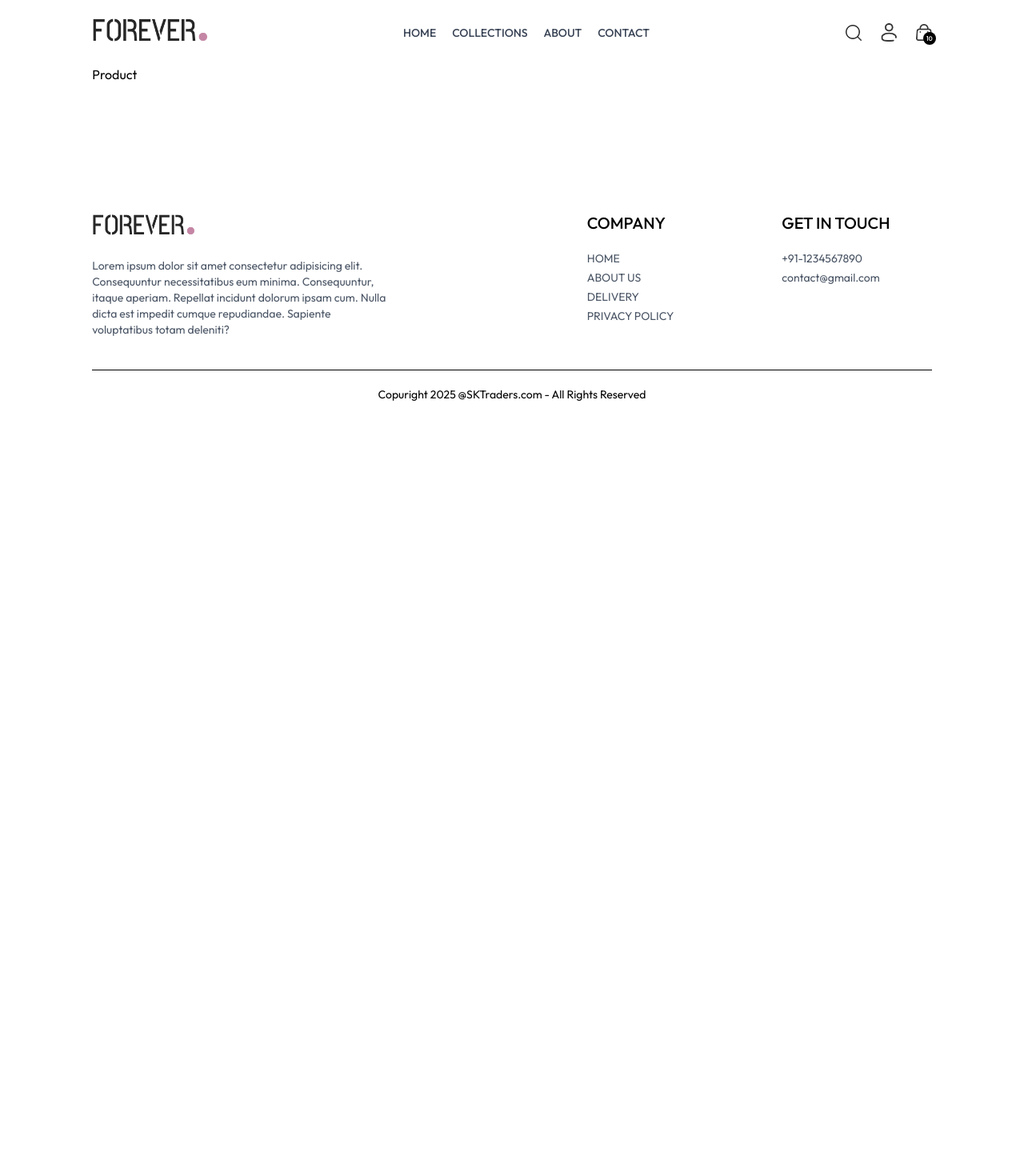
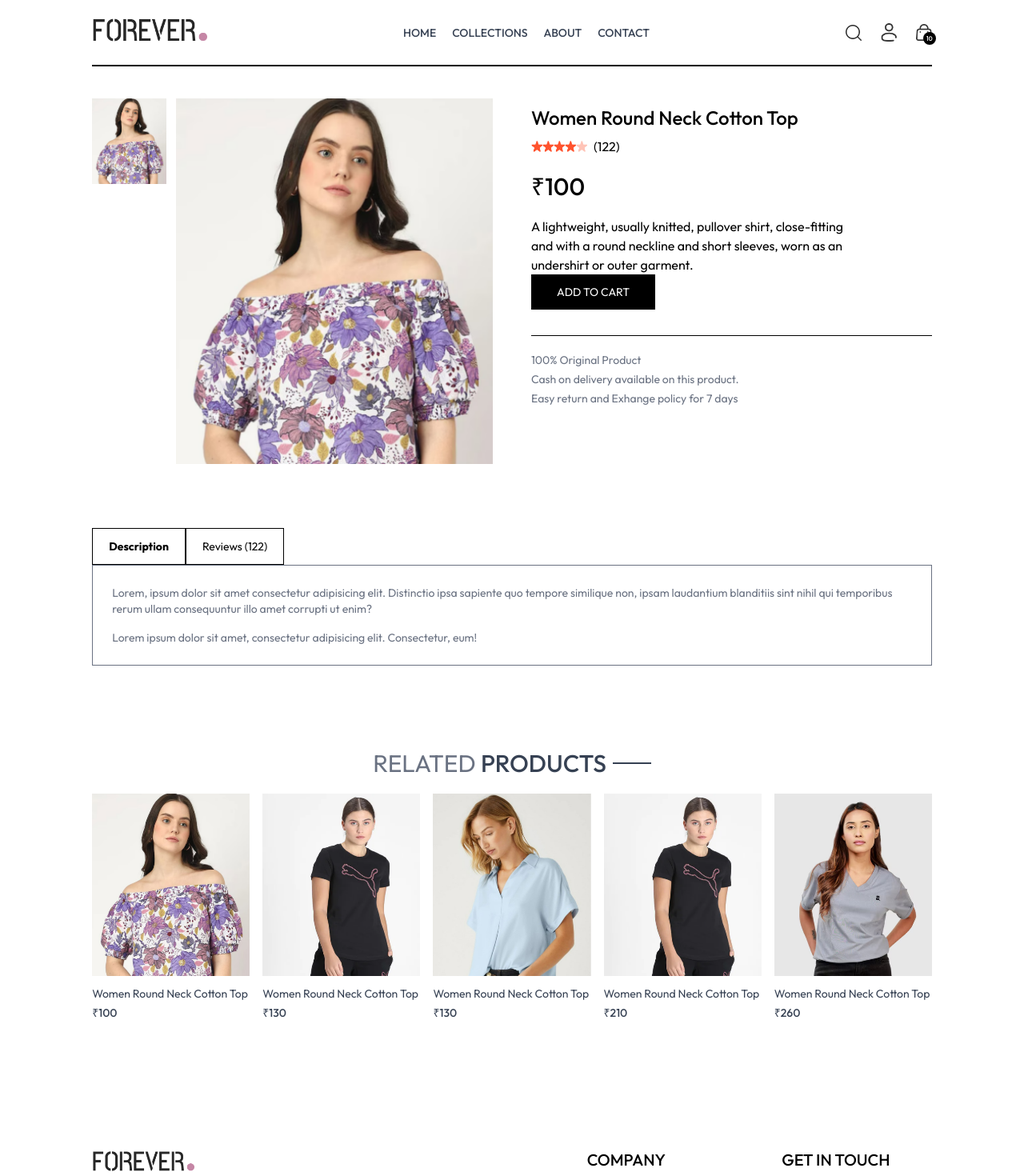
Before and after one commit to Omsh24/Sktraders-Ecommerce, a React (Vite) app in the folder client/: page /product/aaaaa in a window 1280 px wide. Shown: the top 1470 px of the page at 80% size. Before the commit the page ends 800 px from the top, so only its background shows below. Built offline with nearby package versions, Linux system fonts and the light colour scheme.

Commit message:
Finished Products and Collection Pages

```diff
--- a/client/src/App.jsx
+++ b/client/src/App.jsx
@@ -12,6 +12,7 @@
 
 import Navbar from './components/Navbar.jsx'
 import Footer from './components/Footer.jsx'
+import SearchBar from './components/SearchBar.jsx'
 
 function App() {
 
@@ -20,6 +21,7 @@
   return (
     <div className='px-4 sm:px-[5vw] md:px-[7vw] lg:px-[9vw]'>
       <Navbar/>
+      <SearchBar />
       <Routes>
         <Route path='/'                   element={<Home/>}         />
         <Route path='/collections'        element={<Collections/>}  />
--- a/client/src/components/Navbar.jsx
+++ b/client/src/components/Navbar.jsx
@@ -1,9 +1,11 @@
-import React, { useState } from 'react'
+import React, { useContext, useState } from 'react'
 import {assets} from '../assets/frontend_assets/assets'
 import { Link, NavLink } from 'react-router-dom'
+import { ShopContext } from '../context/ShopContext';
 
 const Navbar = () => {
     const [visible, setVisible] = useState(false);
+    const {setShowSearch} = useContext(ShopContext);
 
   return (
     <div className='flex items-center justify-between py-5 font-medium'>
@@ -35,7 +37,7 @@
         </ul>
 
         <div className='flex items-center gap-6'>
-            <img src={assets.search_icon} className='w-5 cursor-pointer' alt="" />
+            <img onClick={()=>setShowSearch(true)} src={assets.search_icon} className='w-5 cursor-pointer' alt="" />
 
             <div className='group relative'>
                 <img src={assets.profile_icon} className='w-5 cursor-pointer' alt="" />
--- /dev/null
+++ b/client/src/components/RelatedProducts.jsx
@@ -0,0 +1,37 @@
+import React, { useContext, useEffect, useState } from 'react'
+import { ShopContext } from '../context/ShopContext'
+import Title from './Title';
+import ProductItem from './ProductItem';
+
+const RelatedProducts = ({category, subCategory}) => {
+
+    const {products} = useContext(ShopContext);
+    const [related, setRelated] = useState([]);
+
+    useEffect(()=>{
+
+        if(products.length > 0){
+            let productsCopy = products.slice();
+            productsCopy = productsCopy.filter((item) => category === item.category);
+            productsCopy = productsCopy.filter((item) => subCategory === item.subCategory);
+            setRelated(productsCopy.slice(0, 5));
+        }
+
+    }, [products])
+
+  return (
+    <div className='my-24 '>
+        <div className='text-center text-3xl py-2'>
+            <Title text1={"RELATED"} text2={"PRODUCTS"}/>
+        </div>
+
+        <div className='grid grid-cols-2 sm:grid-cols-3 md:grid-cols-4 lg:grid-cols-5 gap-4 gap-y-6'>
+            {related.map((item, index) => (
+                <ProductItem key={index} id={item._id} name={item.name} price={item.price} image={item.image} />
+            ))}
+        </div>
+    </div>
+  )
+}
+
+export default RelatedProducts
--- /dev/null
+++ b/client/src/components/SearchBar.jsx
@@ -0,0 +1,34 @@
+import React, { useContext, useEffect, useState } from 'react'
+import { ShopContext } from '../context/ShopContext'
+import { assets } from '../assets/frontend_assets/assets';
+import { useLocation } from 'react-router-dom';
+
+const SearchBar = () => {
+
+    const {search, setSearch, showSearch, setShowSearch} = useContext(ShopContext);
+    const location = useLocation();
+    const [visible, setVisible] = useState(false);
+
+    useEffect(()=>{
+        if(location.pathname.includes('collection')){
+            setVisible(true);
+        }
+        else{
+            setVisible(false);
+        }
+    }, [location])
+
+
+  return showSearch && visible ?  (
+    <div className='border-t border-b bg-gray-50 text-center'>
+        <div className='inline-flex items-center justify-center border border-gray-400 px-2 py-2 my-5 mx-3 rounded-full w-3/4 sm:w-1/2'>
+            <input value={search} onChange={(e) => setSearch(e.target.value)} type="text" placeholder='Search' className='flex-1 outline-none bg-inherit text-sm' />
+            <img src={assets.search_icon} className='w-4' alt="" />
+        </div>
+
+        <img onClick={()=>setShowSearch(false)} className='inline w-3 cursor-pointer' src={assets.cross_icon} alt="" />
+    </div>
+  ) : null
+}
+
+export default SearchBar
--- a/client/src/context/ShopContext.jsx
+++ b/client/src/context/ShopContext.jsx
@@ -1,4 +1,4 @@
-import { createContext } from "react";
+import { createContext, useState } from "react";
 import {products} from "../assets/frontend_assets/assets"
 
 export const ShopContext = createContext();
@@ -8,11 +8,15 @@
 
     const currency = '₹';
     const delivery_fee = 10;
+    const [search, setSearch] = useState('');
+    const [showSearch, setShowSearch] = useState(false);
 
     const value = {
         products,
         currency,
-        delivery_fee
+        delivery_fee,
+        search, setSearch,
+        showSearch ,setShowSearch
     }
 
     return (
--- a/client/src/index.css
+++ b/client/src/index.css
@@ -16,6 +16,15 @@
   font-style: normal;
 }
 
+::-webkit-scrollbar{
+  display: none;
+}
+
+.container {
+  scrollbar-width: none; /* Firefox */
+  -ms-overflow-style: none; /* IE 10+ */
+}
+
 @media (max-width:640px){
   a.active{
     background-color: black;
--- a/client/src/pages/Collection.jsx
+++ b/client/src/pages/Collection.jsx
@@ -5,11 +5,12 @@
 import ProductItem from '../components/ProductItem';
 
 const Collection = () => {
-  const {products} = useContext(ShopContext);
+  const {products, search, showSearch} = useContext(ShopContext);
   const [showFilter, setShowFilter] = useState(false);
   const [filterProducts, setFilterProducts] = useState([]);
   const [category, setCategory] = useState([]);
   const [subCategory, setSubCategory] = useState([]);
+  const [sortType, setSortType] = useState('relevent');
 
   const toggleCategory = (e) => {
     if(category.includes(e.target.value)){
@@ -32,6 +33,10 @@
   const applyFilter = () => {
     let productsCopy = products.slice();
 
+    if(showSearch && search){
+      productsCopy = productsCopy.filter(item => item.name.toLowerCase().includes(search.toLowerCase()))
+    }
+
     if(category.length > 0){
       productsCopy = productsCopy.filter(item => category.includes(item.category));
     }
@@ -43,9 +48,28 @@
     setFilterProducts(productsCopy)
   }
 
+  const sortProduct = () => {
+    let filterProductCopy = filterProducts.slice();
+    switch(sortType){
+      case 'low-high':
+        setFilterProducts(filterProductCopy.sort((a, b)=>(a.price - b.price)));
+        break;
+      case 'high-low':
+        setFilterProducts(filterProductCopy.sort((a, b)=>(b.price - a.price)));
+        break;
+      default:
+        applyFilter();
+        break;
+    }
+  }
+
   useEffect(()=>{
     applyFilter();
-  }, [category, subCategory])
+  }, [category, subCategory, search, showSearch])
+
+  useEffect(()=>{
+    sortProduct();
+  }, [sortType])
 
   return (
     <div className='flex flex-col sm:flex-row gap-1 sm:gap-10 pt-10 border-t'>
@@ -97,7 +121,7 @@
         <div className='flex justify-between text-base sm:text-2xl mb-4'>
           <Title text1={'ALL'} text2={'COLLECTIONS'} />
           {/* Product sort */}
-          <select className='border-2 border-gray-300 text-sm ox-2'>
+          <select onChange={(e)=>setSortType(e.target.value)} className='border-2 border-gray-300 text-sm px-2'>
             <option value="relevent">Sort by: Relevent</option>
             <option value="low-high">Sort by: Low to High</option>
             <option value="high-low">Sort by: High to Low</option>
--- a/client/src/pages/Home.jsx
+++ b/client/src/pages/Home.jsx
@@ -13,6 +13,7 @@
       <BestSeller />
       <OurPolicy />
       <NewsLetterBox />
+
     </div>
   )
 }
--- a/client/src/pages/Product.jsx
+++ b/client/src/pages/Product.jsx
@@ -1,9 +1,88 @@
-import React from 'react'
+import React, { useContext, useEffect, useState } from 'react'
+import { useParams } from 'react-router-dom'
+import { ShopContext } from '../context/ShopContext';
+import { assets } from '../assets/frontend_assets/assets';
+import RelatedProducts from '../components/RelatedProducts';
 
 const Product = () => {
-  return (
-    <div>Product</div>
-  )
+  // this gets the productId from the parameters in the URL
+  const {productId} = useParams();
+  const {products, currency} = useContext(ShopContext);
+  const [productData, setProductData] = useState(false);
+  const [image, setImage] = useState('');
+
+  const fetchProductData = async () => {
+    products.map((item)=>{
+      if(item._id == productId){
+        setProductData(item)
+        setImage(item.image[0]);
+        return null;
+      }
+    })
+  }
+
+  useEffect(() => {
+    fetchProductData();
+  }, [productId, products])
+
+  return productData ? (
+    <div className='border-t-2 pt-10 transition-opacity ease-in duration-500 opacity-100'>
+      {/* Prod data */}
+      <div className='flex gap-12 sm:gap-12 flex-col sm:flex-row'>
+        {/* Prod img */}
+        <div className='flex-1 flex flex-col-reverse gap-3 sm:flex-row'>
+          <div className='flex sm:flex-col overflow-x-auto sm:overflow-y-scroll justify-between sm:justify-normal sm:w-[18.7%] w-full '>
+            {
+              productData.image.map((item, index)=>(
+                <img onClick={()=>setImage(item)} src={item} key={index} className='w-[24%] sm:w-full sm:mb-3 flex-shrink-0 cursor-pointer '  alt="" />
+              ))
+            }
+          </div>
+          <div className='w-full sm:w-[80%]'>
+            <img className='w-full h-auto' src={image} alt="" />
+          </div>
+        </div>
+
+        {/* Product info */}
+        <div className='flex-1 '>
+            <h1 className='font-medium  text-2xl mt-2'>{productData.name}</h1>
+            <div className='flex items-center gap1 mt-2'>
+              <img src={assets.star_icon} alt="" className="w-3.5" />
+              <img src={assets.star_icon} alt="" className="w-3.5" />
+              <img src={assets.star_icon} alt="" className="w-3.5" />
+              <img src={assets.star_icon} alt="" className="w-3.5" />
+              <img src={assets.star_dull_icon} alt="" className="w-3.5" />
+              <p className='pl-2'>(122)</p>
+            </div>
+            <p className='mt-5 text-3xl font-medium'>{currency}{productData.price}</p>
+            <p className='mt-5 text-gray-300500 md:w-4/5 '>{productData.description}</p>
+            <button className='bg-black text-white px-8 py-3 text-sm active:bg-gray-700'>ADD TO CART</button>
+            <hr className='mt-8 sm:w-[4/5] '/>
+            <div className='text-sm text-gray-500 mt-5 flex flex-col gap-1'>
+              <p>100% Original Product</p>
+              <p>Cash on delivery available on this product.</p>
+              <p>Easy return and Exhange policy for 7 days</p>
+            </div>
+        </div>
+      </div>
+
+      {/* Review section */}
+      <div className='mt-20'>
+          <div className='flex'>
+            <b className='border px-5 py-3 text-sm'>Description</b>
+            <p className='border px-5 py-3 text-sm'>Reviews (122)</p>
+          </div>
+          <div className='flex flex-col gap-4 border px-6 py-6 text-sm text-gray-500'>
+            <p>Lorem, ipsum dolor sit amet consectetur adipisicing elit. Distinctio ipsa sapiente quo tempore similique non, ipsam laudantium blanditiis sint nihil qui temporibus rerum ullam consequuntur illo amet corrupti ut enim?</p>
+            <p>Lorem ipsum dolor sit amet, consectetur adipisicing elit. Consectetur, eum!</p>
+          </div>
+      </div>
+
+      {/* Related products */}
+      <RelatedProducts category={productData.category} subCategory={productData.subCategory} />
+
+    </div>
+  ) : <div className='opacity-0'></div>
 }
 
 export default Product
```
